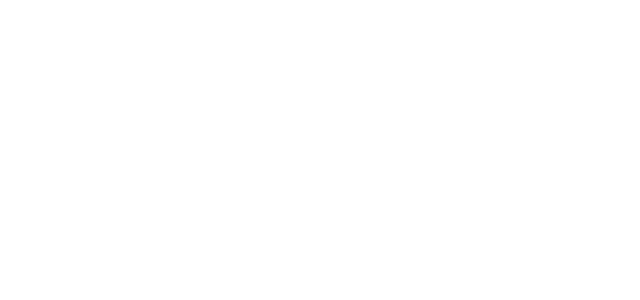
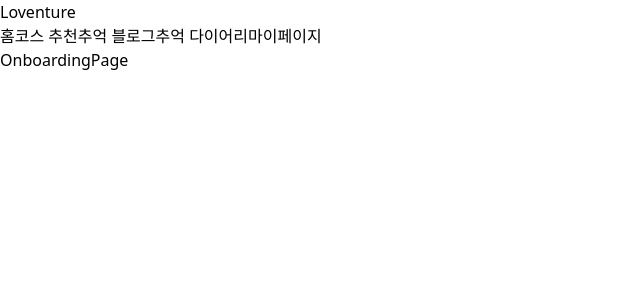
Before and after one commit to PitterPetter/PitterPetter_FE, a React (Vite) app: page /onboarding in a window 1280 px wide. Before the commit this address had no page. Shown: the top 300 px of the page, without its empty margins (0-640 px from the left). Built offline with nearby package versions, Linux system fonts and the light colour scheme.

Commit message:
feat: route setting to onboarding - PIT-202

```diff
--- a/src/App.tsx
+++ b/src/App.tsx
@@ -11,6 +11,7 @@
 import { CourseDetailPage } from './pages/CourseDetailPage';
 import { DiaryDetailPage } from './pages/DiaryDetailPage';
 import { SidebarLayout } from './app/layouts/SidebarLayout';
+import { OnboardingPage } from './pages/OnboardingPage';
 
 function App() {
 
@@ -19,6 +20,7 @@
       <Routes>
         <Route path="/login" element={<LoginPage />} />
         <Route element={<HeaderLayout />}>
+          <Route path="/onboarding" element={<OnboardingPage />} />
           <Route path="/" element={<MainPage />} />
           <Route path="/options" element={<OptionsPage />} />
           <Route path="/recommend" element={<RecommendCoursePage />} />
--- a/src/pages/OnboardingPage/OnboardingPage.tsx
+++ b/src/pages/OnboardingPage/OnboardingPage.tsx
@@ -0,0 +1,9 @@
+export const OnboardingPage = () => {
+  return (
+    <div>
+      <h1>OnboardingPage</h1>
+    </div>
+  );
+};
+
+export default OnboardingPage;
--- a/src/pages/OnboardingPage/index.ts
+++ b/src/pages/OnboardingPage/index.ts
@@ -0,0 +1 @@
+export { OnboardingPage } from "./OnboardingPage";
```
